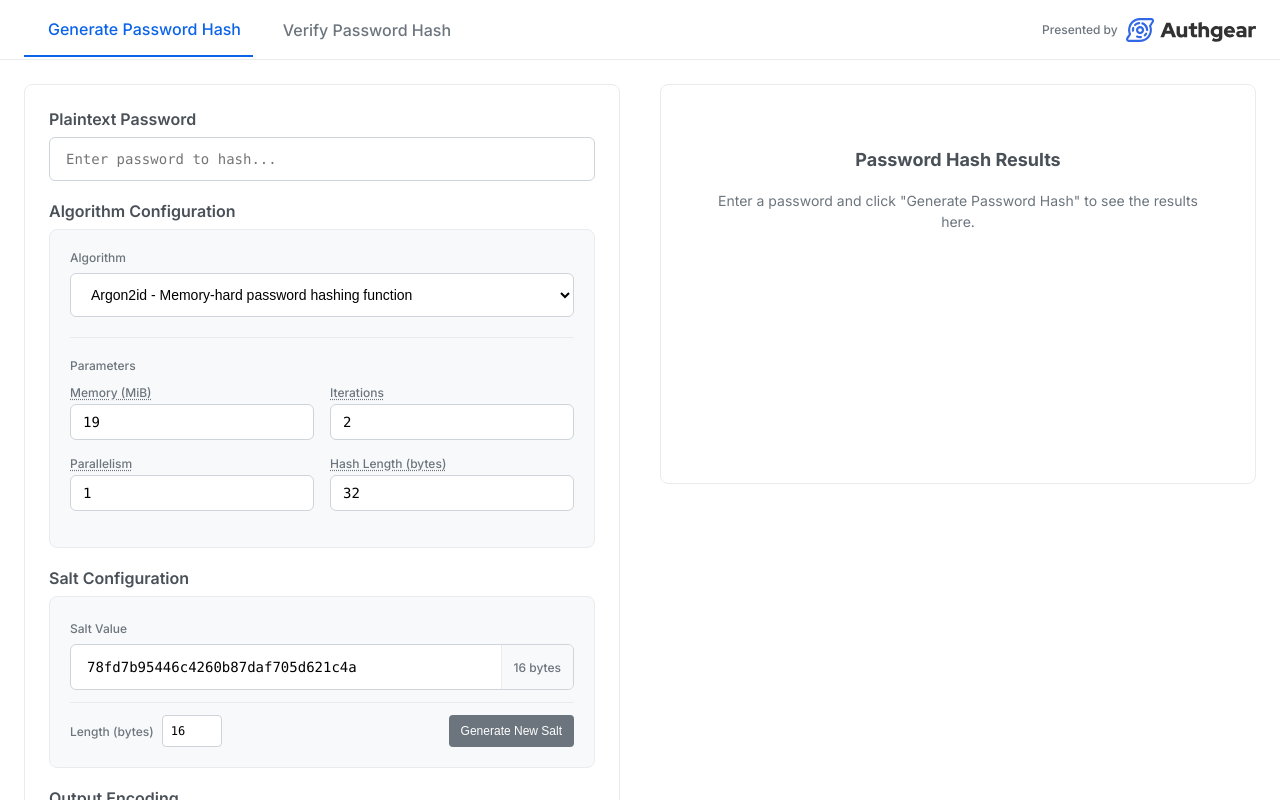
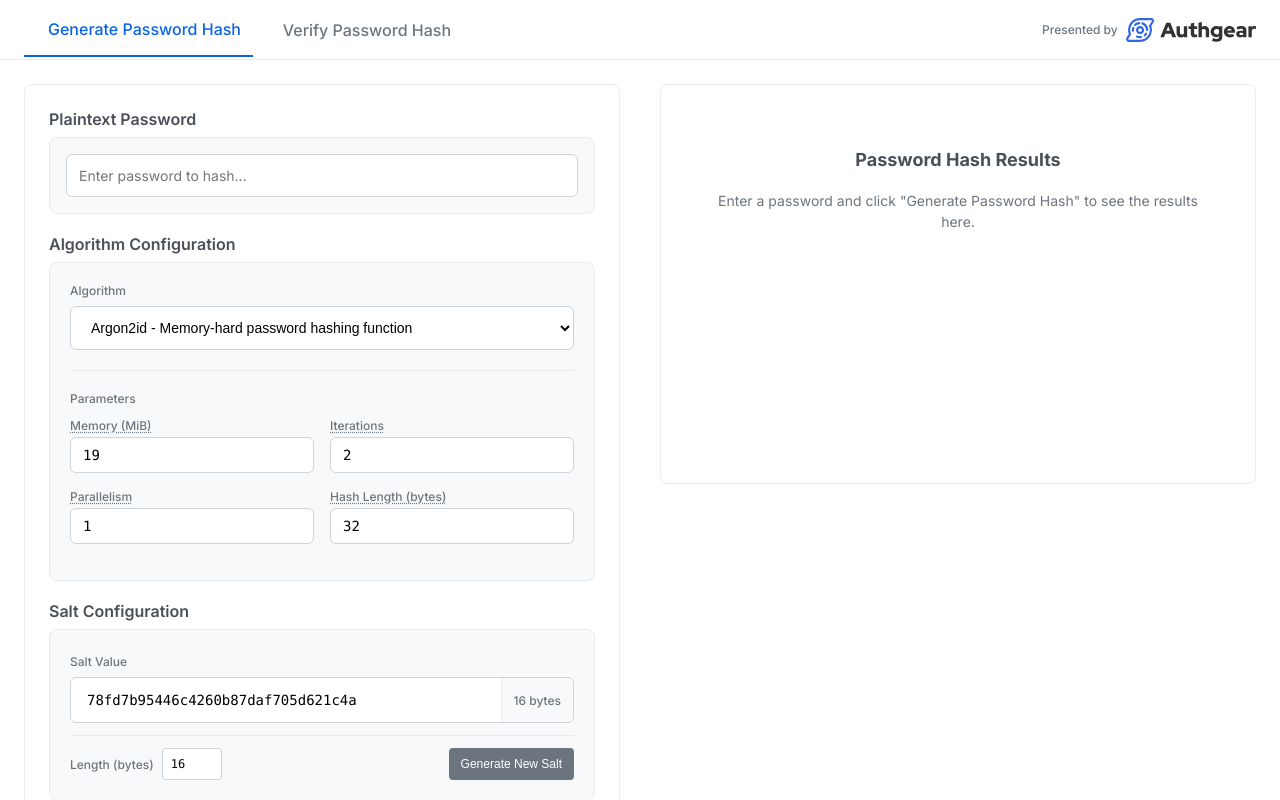
Before and after one commit to fungc-io/authgear-widget-password-hash, a React (Vite) app: page / in a window 1280 px wide. Built offline with nearby package versions, Linux system fonts and the light colour scheme.

Commit message:
update design

```diff
--- a/src/components/HashGeneration.tsx
+++ b/src/components/HashGeneration.tsx
@@ -237,18 +237,20 @@ const HashGeneration: React.FC<HashGenerationProps> = ({ selectedAlgorithm, setS
         <div className="form-section">
           <div className="form-group">
             <label className="form-label">Plaintext Password</label>
+            <div className="password-config-card">
               <input
                 type="text"
-              className={`form-input ${validationErrors.password ? 'error' : ''}`}
+                className={`password-input ${validationErrors.password ? 'error' : ''}`}
                 value={password}
                 onChange={handlePasswordChange}
                 placeholder="Enter password to hash..."
               />
               {validationErrors.password && (
-              <div className="validation-error" style={{color: 'red', fontSize: '14px', marginTop: '4px'}}>
+                <div className="password-validation-error">
                   ⚠️ {validationErrors.password}
                 </div>
               )}
+            </div>
           </div>
 
           {/* Algorithm Configuration */}
--- a/src/index.css
+++ b/src/index.css
@@ -1291,6 +1291,44 @@ body {
   background: #5a6268;
 }
 
+/* Password Configuration Card */
+.password-config-card {
+  background: #f8f9fa;
+  border: 1px solid #e9ecef;
+  border-radius: 8px;
+  padding: 16px;
+}
+
+.password-input {
+  width: 100%;
+  padding: 12px;
+  border: 1px solid #ced4da;
+  border-radius: 6px;
+  font-size: 14px;
+  font-family: 'Inter', -apple-system, BlinkMacSystemFont, 'Segoe UI', 'Roboto', 'Oxygen',
+    'Ubuntu', 'Cantarell', 'Fira Sans', 'Droid Sans', 'Helvetica Neue',
+    sans-serif;
+  background: white;
+  transition: border-color 0.2s, box-shadow 0.2s;
+}
+
+.password-input:focus {
+  outline: none;
+  border-color: #0B63E9;
+  box-shadow: 0 0 0 3px rgba(11, 99, 233, 0.1);
+}
+
+.password-input.error {
+  border-color: #dc3545;
+}
+
+.password-validation-error {
+  color: #dc3545;
+  font-size: 12px;
+  margin-top: 8px;
+  font-weight: 500;
+}
+
 .salt-generate-btn:hover {
   background: #5a6268;
 }
--- a/src/services/hashingService.js
+++ b/src/services/hashingService.js
@@ -77,6 +77,9 @@ export async function hashArgon2id(password, options = {}) {
     console.log('🔵 [Argon2id] Using salt:', salt);
 
     // Use argon2-browser for real Argon2id computation
+    // Add a small delay to allow React to render the loading state
+    await new Promise(resolve => setTimeout(resolve, 10));
+
     const result = await window.argon2.hash({
       pass: password,
       salt: salt,
```
Lines whose indentation alone changed are shown as unchanged.
